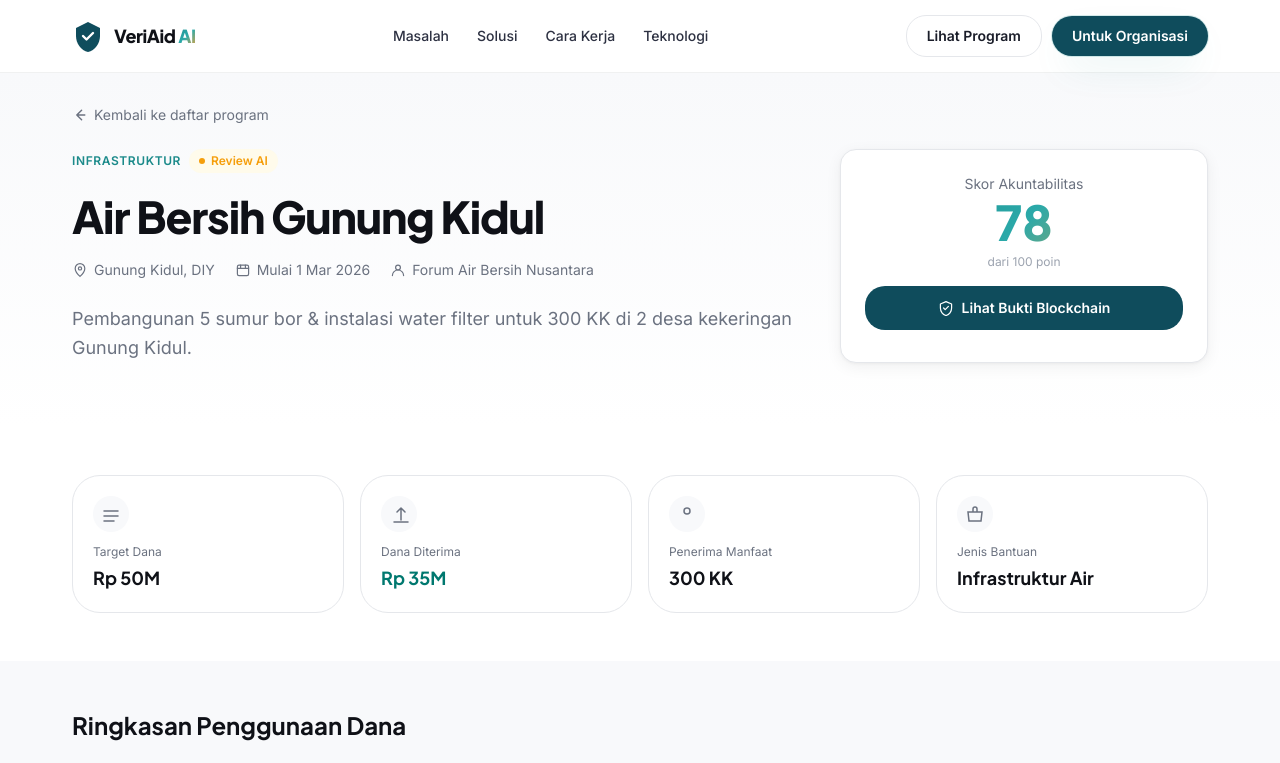
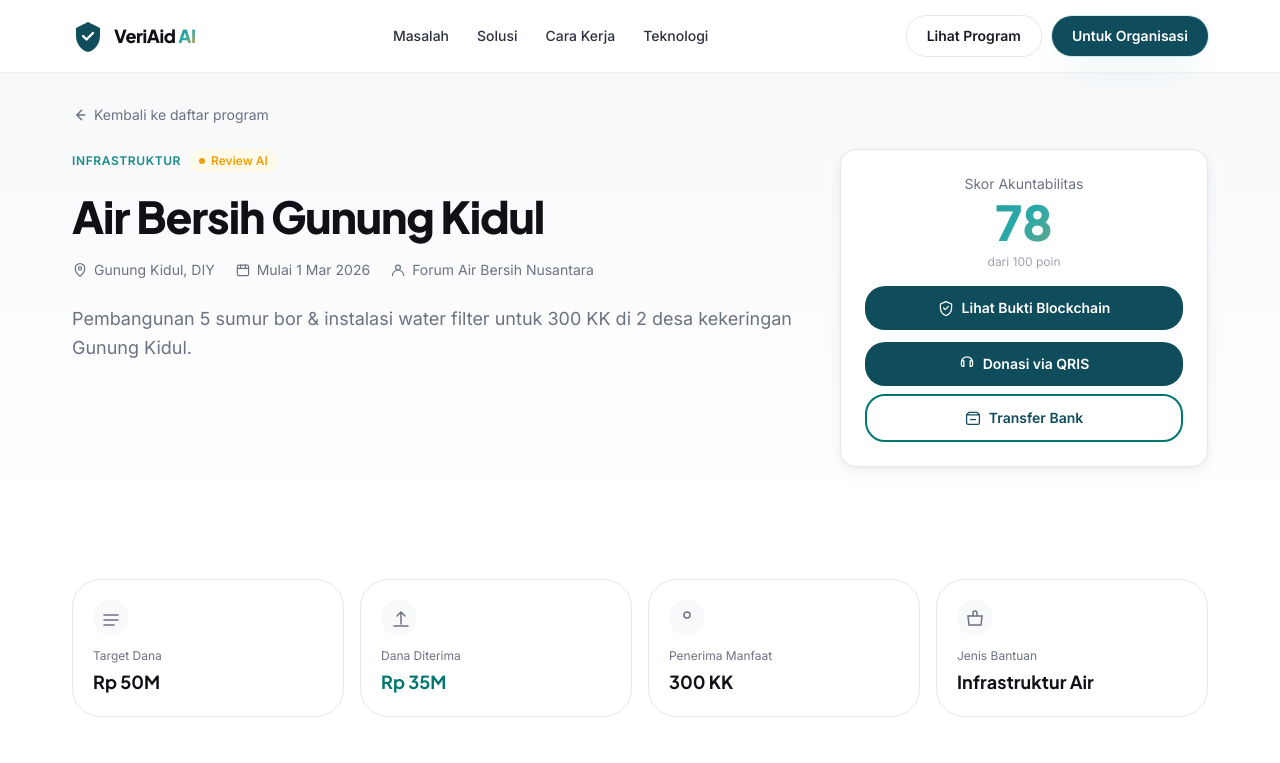
Before and after one commit to powdersany/veriaid-ai, a Next.js app in the folder web/: page /program/air-bersih-gunung-kidul in a window 1280 px wide. Shown: the top 763 px of the page. Built offline with nearby package versions, Linux system fonts and the light colour scheme; no server answers; the database is empty.

Commit message:
feat(program): add public donation actions

```diff
--- a/web/src/app/program/[id]/page.tsx
+++ b/web/src/app/program/[id]/page.tsx
@@ -2,6 +2,7 @@ import Link from "next/link";
 import { notFound } from "next/navigation";
 import { Nav } from "@/components/Nav";
 import { Footer } from "@/components/Footer";
+import { QrisButton, TransferButton } from "@/components/PaymentInfoModal";
 import { prisma } from "@/lib/db";
 import { mockPrograms, formatRupiah, getProgress, statusLabel, statusColor } from "@/lib/mock-data";
 import type { Metadata } from "next";
@@ -152,6 +153,10 @@ export default async function ProgramDetailPage({ params }: PageProps) {
                   </svg>
                   Lihat Bukti Blockchain
                 </Link>
+                <div className="mt-3 grid gap-2">
+                  <QrisButton programTitle={program.title} />
+                  <TransferButton programTitle={program.title} />
+                </div>
               </div>
             </div>
           </div>
```
